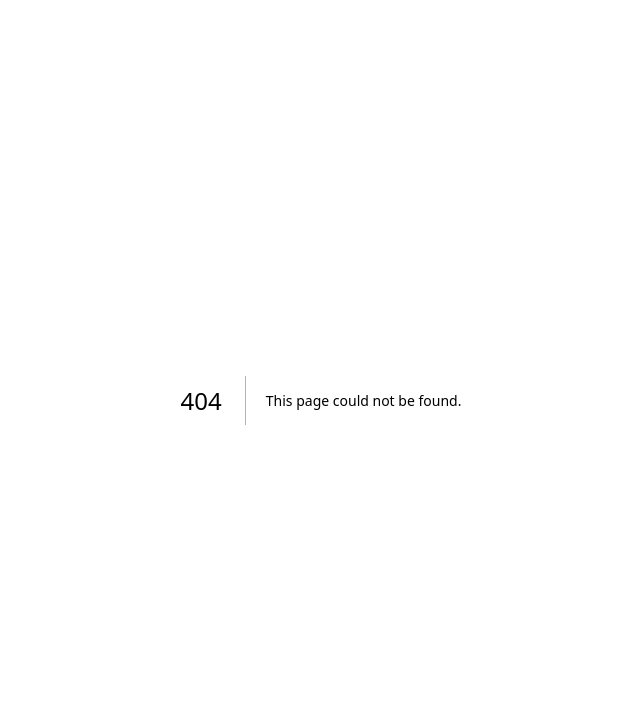
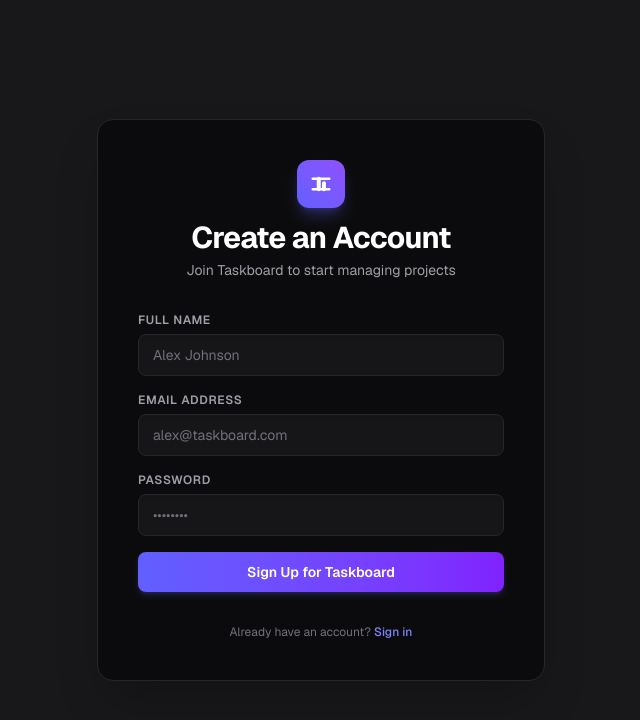
Before and after one commit to E-4-0-4/tl-taskBoard, a Next.js app in the folder task-board/: page /account/signup in a window 1280 px wide. Before the commit this address had no page. Shown: the top 720 px of the page, without its empty margins (319-959 px from the left). Built offline with nearby package versions, Linux system fonts and the light colour scheme.

Commit message:
Implement  signup functionality with API routes

```diff
--- /dev/null
+++ b/task-board/app/account/login/page.tsx
@@ -0,0 +1,159 @@
+"use client";
+
+import { useState } from "react";
+import { useRouter } from "next/navigation";
+
+export default function TaskboardLoginForm() {
+  const router = useRouter();
+  const [email, setEmail] = useState("");
+  const [password, setPassword] = useState("");
+  const [isLoading, setIsLoading] = useState(false);
+
+  const handleSubmit = async (e: React.FormEvent) => {
+    e.preventDefault();
+    setIsLoading(true);
+
+//login logic
+   console.log("Taskboard Login:", { email, password });
+
+
+    const response = await fetch("/api/auth/login", {
+      method: "POST",
+      headers: {
+        "Content-Type": "application/json",
+      },
+      body: JSON.stringify({ email, password }),
+    });
+    const data = await response.json();
+    console.log(data);
+    if (!response.ok) {
+      throw new Error("Failed to login");
+    }
+    alert("Login successful");
+    setIsLoading(false);
+  };
+
+  return (
+    <div className="relative flex min-h-screen items-center justify-center bg-zinc-900 px-4 font-sans text-zinc-100 antialiased selection:bg-indigo-500 selection:text-white">
+      {/* Background Decorative Gradients */}
+      <div className="absolute top-1/4 left-1/2 -z-10 h-72 w-72 -translate-x-1/2 -translate-y-1/2 rounded-full bg-indigo-500/20 blur-[120px]" />
+      <div className="absolute bottom-1/4 left-1/2 -z-10 h-72 w-72 -translate-x-1/2 translate-y-1/2 rounded-full bg-violet-500/15 blur-[120px]" />
+
+      <div className="w-full max-w-md overflow-hidden rounded-2xl border border-zinc-800 bg-zinc-950/80 p-8 shadow-2xl backdrop-blur-xl sm:p-10">
+        {/* Brand Header */}
+        <div className="mb-8 flex flex-col items-center text-center">
+          <div className="mb-3 flex h-12 w-12 items-center justify-center rounded-xl bg-gradient-to-tr from-indigo-500 to-violet-500 shadow-lg shadow-indigo-500/30">
+            {/* Taskboard Logo Icon */}
+            <svg
+              className="h-6 w-6 text-white"
+              fill="none"
+              viewBox="0 0 24 24"
+              stroke="currentColor"
+              strokeWidth="2.5"
+            >
+              <path
+                strokeLinecap="round"
+                strokeLinejoin="round"
+                d="M9 17.25v-10.5a.75.75 0 011.5 0v10.5a.75.75 0 01-1.5 0zM14.25 17.25v-6a.75.75 0 011.5 0v6a.75.75 0 01-1.5 0zM3.75 6.75h16.5M3.75 17.25h16.5"
+              />
+            </svg>
+          </div>
+          <h1 className="text-2xl font-bold tracking-tight text-white sm:text-3xl">
+            Taskboard
+          </h1>
+          <p className="mt-1 text-sm text-zinc-400">
+            Sign in to manage your workspace & tasks
+          </p>
+        </div>
+
+        {/* Form */}
+        <form onSubmit={handleSubmit} className="space-y-5">
+          <div>
+            <label
+              htmlFor="email"
+              className="block text-xs font-semibold uppercase tracking-wider text-zinc-400"
+            >
+              Email Address
+            </label>
+            <input
+              id="email"
+              type="email"
+              required
+              value={email}
+              onChange={(e) => setEmail(e.target.value)}
+              placeholder="alex@taskboard.com"
+              className="mt-1.5 w-full rounded-lg border border-zinc-800 bg-zinc-900/90 px-3.5 py-2.5 text-sm text-white placeholder-zinc-500 shadow-inner transition duration-200 focus:border-indigo-500 focus:outline-none focus:ring-1 focus:ring-indigo-500"
+            />
+          </div>
+
+          <div>
+            <div className="flex items-center justify-between">
+              <label
+                htmlFor="password"
+                className="block text-xs font-semibold uppercase tracking-wider text-zinc-400"
+              >
+                Password
+              </label>
+              <a
+                href="#"
+                className="text-xs text-indigo-400 hover:text-indigo-300 hover:underline"
+              >
+                Forgot?
+              </a>
+            </div>
+            <input
+              id="password"
+              type="password"
+              required
+              value={password}
+              onChange={(e) => setPassword(e.target.value)}
+              placeholder="••••••••"
+              className="mt-1.5 w-full rounded-lg border border-zinc-800 bg-zinc-900/90 px-3.5 py-2.5 text-sm text-white placeholder-zinc-500 shadow-inner transition duration-200 focus:border-indigo-500 focus:outline-none focus:ring-1 focus:ring-indigo-500"
+            />
+          </div>
+
+          <button
+            type="submit"
+            disabled={isLoading}
+            className="flex w-full items-center justify-center rounded-lg bg-gradient-to-r from-indigo-500 to-violet-600 py-2.5 text-sm font-semibold text-white shadow-md shadow-indigo-500/20 transition duration-200 hover:opacity-95 active:scale-[0.99] disabled:opacity-50"
+          >
+            {isLoading ? (
+              <span className="flex items-center gap-2">
+                <svg
+                  className="h-4 w-4 animate-spin text-white"
+                  fill="none"
+                  viewBox="0 0 24 24"
+                >
+                  <circle
+                    className="opacity-25"
+                    cx="12"
+                    cy="12"
+                    r="10"
+                    stroke="currentColor"
+                    strokeWidth="4"
+                  />
+                  <path
+                    className="opacity-75"
+                    fill="currentColor"
+                    d="M4 12a8 8 0 018-8V0C5.373 0 0 5.373 0 12h4z"
+                  />
+                </svg>
+                Signing in...
+              </span>
+            ) : (
+              "Sign In to Taskboard"
+            )}
+          </button>
+        </form>
+
+        {/* Footer */}
+        <p className="mt-8 text-center text-xs text-zinc-500">
+          Don&apos;t have an account?{" "}
+          <a href="#" className="font-medium text-indigo-400 hover:underline">
+            Request access
+          </a>
+        </p>
+      </div>
+    </div>
+  );
+}
--- a/task-board/app/login/page.tsx
+++ b/task-board/app/account/signup/page.tsx
@@ -2,9 +2,11 @@
 
 import { useState } from "react";
 import { useRouter } from "next/navigation";
+import Link from "next/link";
 
-export default function TaskboardLoginForm() {
+export default function TaskboardSignUpForm() {
   const router = useRouter();
+  const [name, setName] = useState("");
   const [email, setEmail] = useState("");
   const [password, setPassword] = useState("");
   const [isLoading, setIsLoading] = useState(false);
@@ -13,14 +15,22 @@ export default function TaskboardLoginForm() {
     e.preventDefault();
     setIsLoading(true);
 
-    // Simulate login / perform authentication
-    console.log("Taskboard Login:", { email, password });
+    // Perform registration logic
+    console.log("Taskboard Sign Up:", { name, email, password });
 
-    // Example redirect after authentication
-    setTimeout(() => {
+    const response = await fetch("/api/auth/signup", {
+        method: "POST",
+        headers: {
+          "Content-Type": "application/json",
+        },
+        body: JSON.stringify({ name, email, password }),
+      });
+    if (!response.ok) {
+      throw new Error("Failed to sign up");
+    }
+    // router.push("/account/login");
+    alert("User created successfully");
     setIsLoading(false);
-      router.push("/dashboard");
-    }, 1000);
   };
 
   return (
@@ -33,7 +43,6 @@ export default function TaskboardLoginForm() {
         {/* Brand Header */}
         <div className="mb-8 flex flex-col items-center text-center">
           <div className="mb-3 flex h-12 w-12 items-center justify-center rounded-xl bg-gradient-to-tr from-indigo-500 to-violet-500 shadow-lg shadow-indigo-500/30">
-            {/* Taskboard Logo Icon */}
             <svg
               className="h-6 w-6 text-white"
               fill="none"
@@ -49,15 +58,33 @@ export default function TaskboardLoginForm() {
             </svg>
           </div>
           <h1 className="text-2xl font-bold tracking-tight text-white sm:text-3xl">
-            Taskboard
+            Create an Account
           </h1>
           <p className="mt-1 text-sm text-zinc-400">
-            Sign in to manage your workspace & tasks
+            Join Taskboard to start managing projects
           </p>
         </div>
 
         {/* Form */}
-        <form onSubmit={handleSubmit} className="space-y-5">
+        <form onSubmit={handleSubmit} className="space-y-4">
+          <div>
+            <label
+              htmlFor="name"
+              className="block text-xs font-semibold uppercase tracking-wider text-zinc-400"
+            >
+              Full Name
+            </label>
+            <input
+              id="name"
+              type="text"
+              required
+              value={name}
+              onChange={(e) => setName(e.target.value)}
+              placeholder="Alex Johnson"
+              className="mt-1.5 w-full rounded-lg border border-zinc-800 bg-zinc-900/90 px-3.5 py-2.5 text-sm text-white placeholder-zinc-500 shadow-inner transition duration-200 focus:border-indigo-500 focus:outline-none focus:ring-1 focus:ring-indigo-500"
+            />
+          </div>
+
           <div>
             <label
               htmlFor="email"
@@ -77,24 +104,17 @@ export default function TaskboardLoginForm() {
           </div>
 
           <div>
-            <div className="flex items-center justify-between">
             <label
               htmlFor="password"
               className="block text-xs font-semibold uppercase tracking-wider text-zinc-400"
             >
               Password
             </label>
-              <a
-                href="#"
-                className="text-xs text-indigo-400 hover:text-indigo-300 hover:underline"
-              >
-                Forgot?
-              </a>
-            </div>
             <input
               id="password"
               type="password"
               required
+              minLength={6}
               value={password}
               onChange={(e) => setPassword(e.target.value)}
               placeholder="••••••••"
@@ -105,7 +125,7 @@ export default function TaskboardLoginForm() {
           <button
             type="submit"
             disabled={isLoading}
-            className="flex w-full items-center justify-center rounded-lg bg-gradient-to-r from-indigo-500 to-violet-600 py-2.5 text-sm font-semibold text-white shadow-md shadow-indigo-500/20 transition duration-200 hover:opacity-95 active:scale-[0.99] disabled:opacity-50"
+            className="mt-2 flex w-full items-center justify-center rounded-lg bg-gradient-to-r from-indigo-500 to-violet-600 py-2.5 text-sm font-semibold text-white shadow-md shadow-indigo-500/20 transition duration-200 hover:opacity-95 active:scale-[0.99] disabled:opacity-50"
           >
             {isLoading ? (
               <span className="flex items-center gap-2">
@@ -128,20 +148,23 @@ export default function TaskboardLoginForm() {
                     d="M4 12a8 8 0 018-8V0C5.373 0 0 5.373 0 12h4z"
                   />
                 </svg>
-                Signing in...
+                Creating account...
               </span>
             ) : (
-              "Sign In to Taskboard"
+              "Sign Up for Taskboard"
             )}
           </button>
         </form>
 
         {/* Footer */}
         <p className="mt-8 text-center text-xs text-zinc-500">
-          Don&apos;t have an account?{" "}
-          <a href="#" className="font-medium text-indigo-400 hover:underline">
-            Request access
-          </a>
+          Already have an account?{" "}
+          <Link
+            href="/account/login"
+            className="font-medium text-indigo-400 hover:underline"
+          >
+            Sign in
+          </Link>
         </p>
       </div>
     </div>
--- /dev/null
+++ b/task-board/app/api/auth/login/route.ts
@@ -0,0 +1,57 @@
+import { prisma } from "@/lib/prisma";
+import bcrypt from "bcryptjs";
+import { NextResponse } from "next/server";
+
+export async function POST(request: Request) {
+  try {
+    const { email, password } = await request.json();
+
+    // Basic input validation
+    if (!email || !password) {
+      return NextResponse.json(
+        { error: "Email and password are required." },
+        { status: 400 }
+      );
+    }
+
+    // Find user by email
+    const user = await prisma.user.findUnique({
+      where: { email },
+    });
+
+    if (!user) {
+      return NextResponse.json(
+        { error: "Invalid email or password." },
+        { status: 401 }
+      );
+    }
+
+    // Compare hashed password
+    const isPasswordValid = await bcrypt.compare(password, user.password);
+
+    if (!isPasswordValid) {
+      return NextResponse.json(
+        { error: "Invalid email or password." },
+        { status: 401 }
+      );
+    }
+
+    return NextResponse.json(
+      {
+        message: "Login successful",
+        user: {
+          id: user.id,
+          name: user.name,
+          email: user.email,
+        },
+      },
+      { status: 200 }
+    );
+  } catch (error) {
+    console.error("Login error:", error);
+    return NextResponse.json(
+      { error: "Something went wrong. Please try again." },
+      { status: 500 }
+    );
+  }
+}
--- /dev/null
+++ b/task-board/app/api/auth/signup/route.ts
@@ -0,0 +1,53 @@
+import { prisma } from '@/lib/prisma';
+import bcrypt from 'bcryptjs';
+import { NextResponse } from "next/server";
+
+
+
+export async function POST(request: Request) {
+  const {name, email, password } = await request.json();
+ console.log(name, email, password);
+
+ if (!name || !email || !password) {
+    return NextResponse.json(
+      { error: "Name, email, and password are required." },
+      { status: 400 }
+    );
+  }
+
+  if (password.length < 6) {
+    return NextResponse.json(
+      { error: "Password must be at least 6 characters long." },
+      { status: 400 }
+    );
+  }
+
+//check if user already exists
+const user = await prisma.user.findUnique({
+  where: { email },
+});
+if (user) {
+  return NextResponse.json({ message: "User already exists" }, { status: 400 });
+}
+
+//hash password
+const hashedPassword = await bcrypt.hash(password, 10);
+
+//create user
+const userCreated = await prisma.user.create({
+  data: { name, email, password: hashedPassword },
+});
+
+if (!userCreated) {
+  return NextResponse.json({ message: "Failed to create user" }, { status: 500 });
+}
+
+return NextResponse.json({ message: "User created successfully" }, { status: 201 });
+
+
+
+
+
+
+
+}
```
Lines whose indentation alone changed are shown as unchanged.
